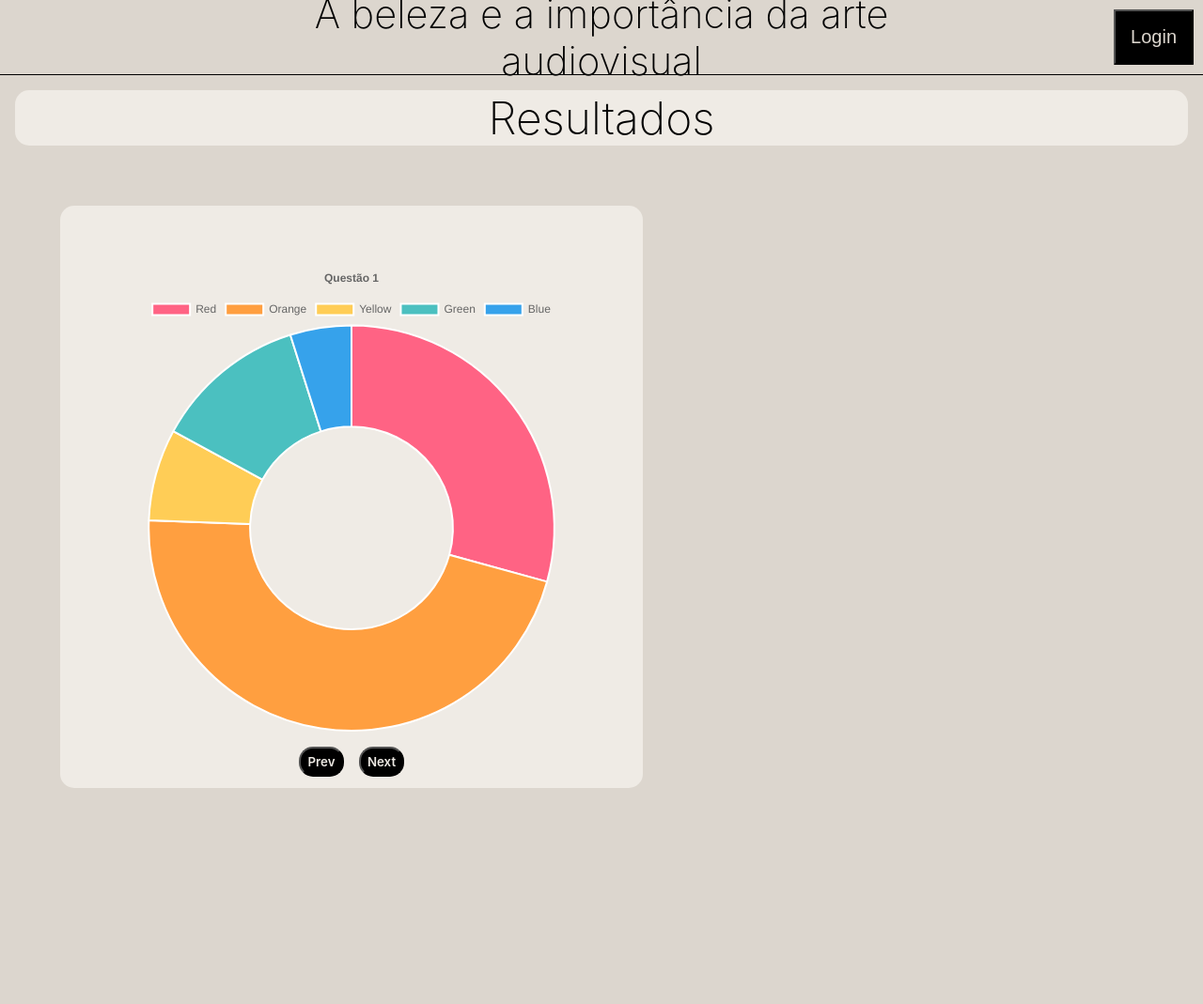
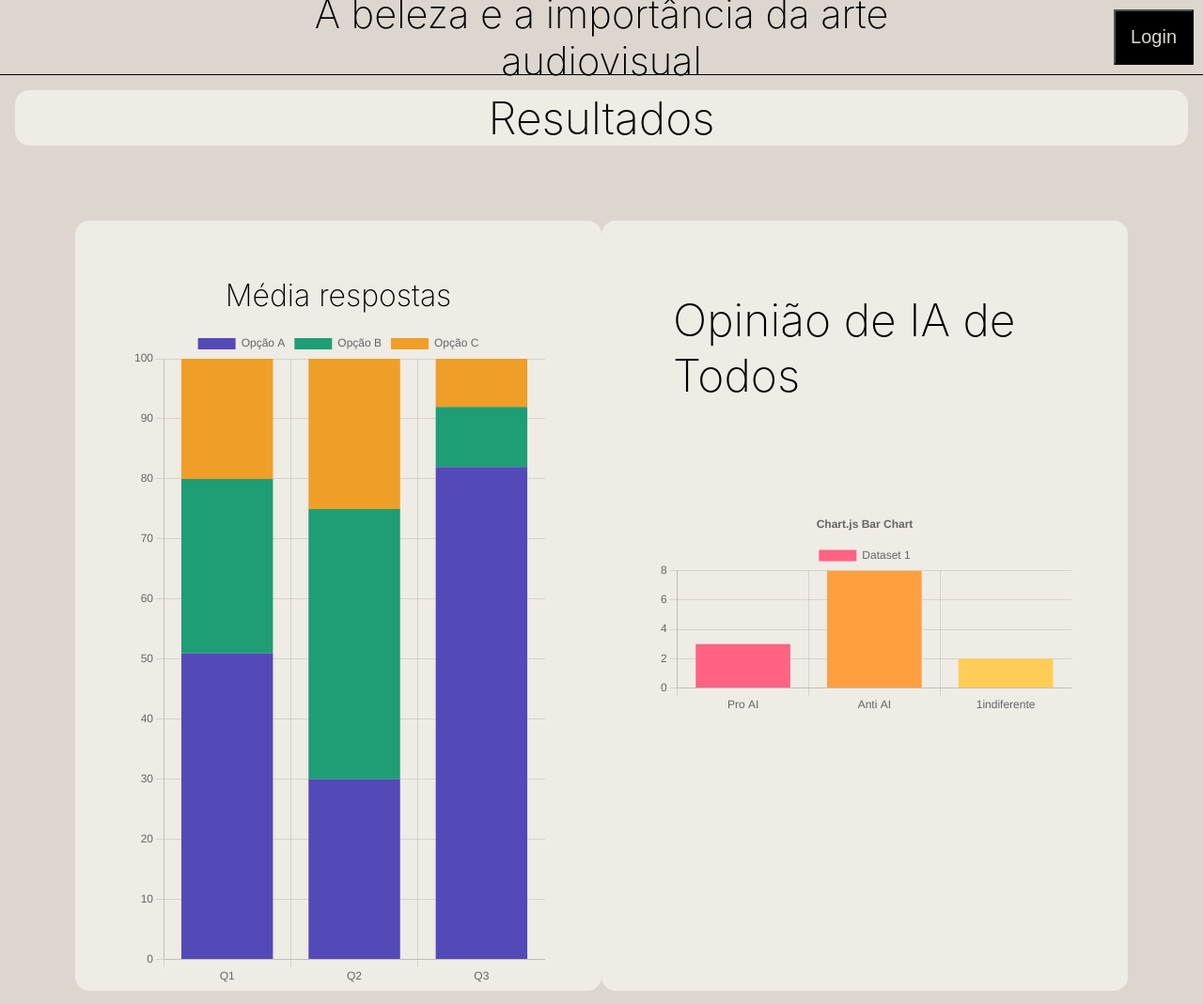
Before and after one commit to martelozzo/Projeto-Individual-Beleza-da-arte-audiovisual, a website: page web-data-viz-main/public/dashboard.html in a window 1280 px wide. Shown: the whole page at 94% size. Before the commit the page ends 903 px from the top, so only its background shows below. Drawn offline with nearby package versions, Linux system fonts and the light colour scheme.

Commit message:
Att tela Dash, Att SQL, Att Document names das paginas

```diff
--- a/web-data-viz-main/public/all_style.css
+++ b/web-data-viz-main/public/all_style.css
@@ -334,8 +334,8 @@ body {
 
 .container_graf {
 
-    width: 500px;
-    height: 500px;
+    width: 700px;
+    height: 700px;
     background-color: rgb(239, 235, 229);
     border-radius: 15px;
     padding: 60px;
@@ -350,7 +350,8 @@ body {
 .area_grafs {
 
     display: flex;
-    margin: 4rem;
+    margin: 5rem;
+    justify-content: space-between;
 
 
 }
--- a/web-data-viz-main/public/dashboard.html
+++ b/web-data-viz-main/public/dashboard.html
@@ -4,7 +4,7 @@
 <head>
     <meta charset="UTF-8">
     <meta name="viewport" content="width=device-width, initial-scale=1.0">
-    <title>Document</title>
+    <title>Dashboard</title>
     <script src="https://cdn.jsdelivr.net/npm/chart.js"></script>
     <link rel="stylesheet" href="all_style.css">
 </head>
@@ -23,8 +23,14 @@
     <div class="inter titulo_dash">Resultados</div>
     <div class="area_grafs">
         <div class="container_graf">
-            <canvas id="Chart1"></canvas>
-            <div class="container_button_graf"><button><p>Prev</p></button><button><p>Next</p></button></div>
+            <div style="display: flex; justify-content: center; font-size: 2rem; padding-bottom: 1rem;" class="inter">Média respostas</div>
+            <canvas id="chart"></canvas>
+            <div class="container_button_graf"></div>
+        </div>
+
+        <div class="container_graf" style="justify-content: flex-end;">
+            <div class="titulo_dash inter">Opinião de IA de Todos</div>
+            <canvas id="Chart_general_ia" style="margin-top: 7rem; height: 9rem;"></canvas>
         </div>
 
     </div>
@@ -33,33 +39,51 @@
 
 <script>
 
+    new Chart(document.getElementById('chart'), {
+        type: 'bar',
+        data: {
+            labels: ['Q1', 'Q2', 'Q3'],
+            datasets: [
+                { label: 'Opção A', data: [51, 30, 82], backgroundColor: '#534AB7' },
+                { label: 'Opção B', data: [29, 45, 10], backgroundColor: '#1D9E75' },
+                { label: 'Opção C', data: [20, 25, 8], backgroundColor: '#EF9F27' },
+            ]
+        },
+        options: {
+            responsive: true,
+            maintainAspectRatio: false,
+            scales: {
+                x: { stacked: true },
+                y: { stacked: true }
+            }
+        }
+    });
+
+    // charts questoes
 
 
-    const DATA_COUNT = 5;
-    const NUMBER_CFG = { count: DATA_COUNT, min: 0, max: 100 };
+    // chart ia Chart_general_ia
 
-    const data = {
-        labels: ['Red', 'Orange', 'Yellow', 'Green', 'Blue'],
+    const data_ia = {
+        labels: ["Pro AI", "Anti AI", "1indiferente"],
         datasets: [
             {
                 label: 'Dataset 1',
-                // Insira números reais aqui, já que Utils.numbers não existe nativamente
-                data: [12, 19, 3, 5, 2],
-                backgroundColor: [
-                    'rgb(255, 99, 132)',
+                data: [3, 8, 2],
+                borderColor: ['rgb(255, 99, 132)',
                     'rgb(255, 159, 64)',
-                    'rgb(255, 205, 86)',
-                    'rgb(75, 192, 192)',
-                    'rgb(54, 162, 235)'
-                ],
-            }
+                    'rgb(255, 205, 86)'],
+                backgroundColor: ['rgb(255, 99, 132)',
+                    'rgb(255, 159, 64)',
+                    'rgb(255, 205, 86)'],
+            },
+
         ]
     };
 
-
-    const config = {
-        type: 'doughnut',
-        data: data,
+    const config_ia = {
+        type: 'bar',
+        data: data_ia,
         options: {
             responsive: true,
             plugins: {
@@ -68,16 +92,15 @@
                 },
                 title: {
                     display: true,
-                    text: 'Questão 1'
+                    text: 'Chart.js Bar Chart'
                 }
             }
         },
     };
 
-    const myChart = new Chart(
-        document.getElementById('Chart1'), config
+    const myChart_ia = new Chart(
+        document.getElementById('Chart_general_ia'), config_ia
     );
-
 
 </script>
 
--- a/web-data-viz-main/src/models/usuarioModel.js
+++ b/web-data-viz-main/src/models/usuarioModel.js
@@ -3,7 +3,7 @@ var database = require("../database/config")
 function autenticar(email, senha) {
     console.log("ACESSEI O USUARIO MODEL \n \n\t\t >> Se aqui der erro de 'Error: connect ECONNREFUSED',\n \t\t >> verifique suas credenciais de acesso ao banco\n \t\t >> e se o servidor de seu BD está rodando corretamente. \n\n function entrar(): ", email, senha)
     var instrucaoSql = `
-        SELECT id, nome, email, fk_empresa as empresaId FROM usuario WHERE email = '${email}' AND senha = '${senha}';
+        SELECT id, nome, email, fk_empresa as empresaId FROM usuarios WHERE email = '${email}' AND senha = '${senha}';
     `;
     console.log("Executando a instrução SQL: \n" + instrucaoSql);
     return database.executar(instrucaoSql);
@@ -16,7 +16,7 @@ function cadastrar(nome, email, senha, fkEmpresa) {
     // Insira exatamente a query do banco aqui, lembrando da nomenclatura exata nos valores
     //  e na ordem de inserção dos dados.
     var instrucaoSql = `
-        INSERT INTO usuario (nome, email, senha) VALUES ('${nome}', '${email}', '${senha}');
+        INSERT INTO usuarios (nome, email, senha) VALUES ('${nome}', '${email}', '${senha}');
     `;
     console.log("Executando a instrução SQL: \n" + instrucaoSql);
     return database.executar(instrucaoSql);
```
Also changed, not shown: web-data-viz-main/public/cadastro.html (+1 -1 lines), web-data-viz-main/public/index.html (+1 -1 lines), web-data-viz-main/public/login.html (+1 -1 lines), web-data-viz-main/public/quiz.html (+1 -1 lines), 1 other file.
